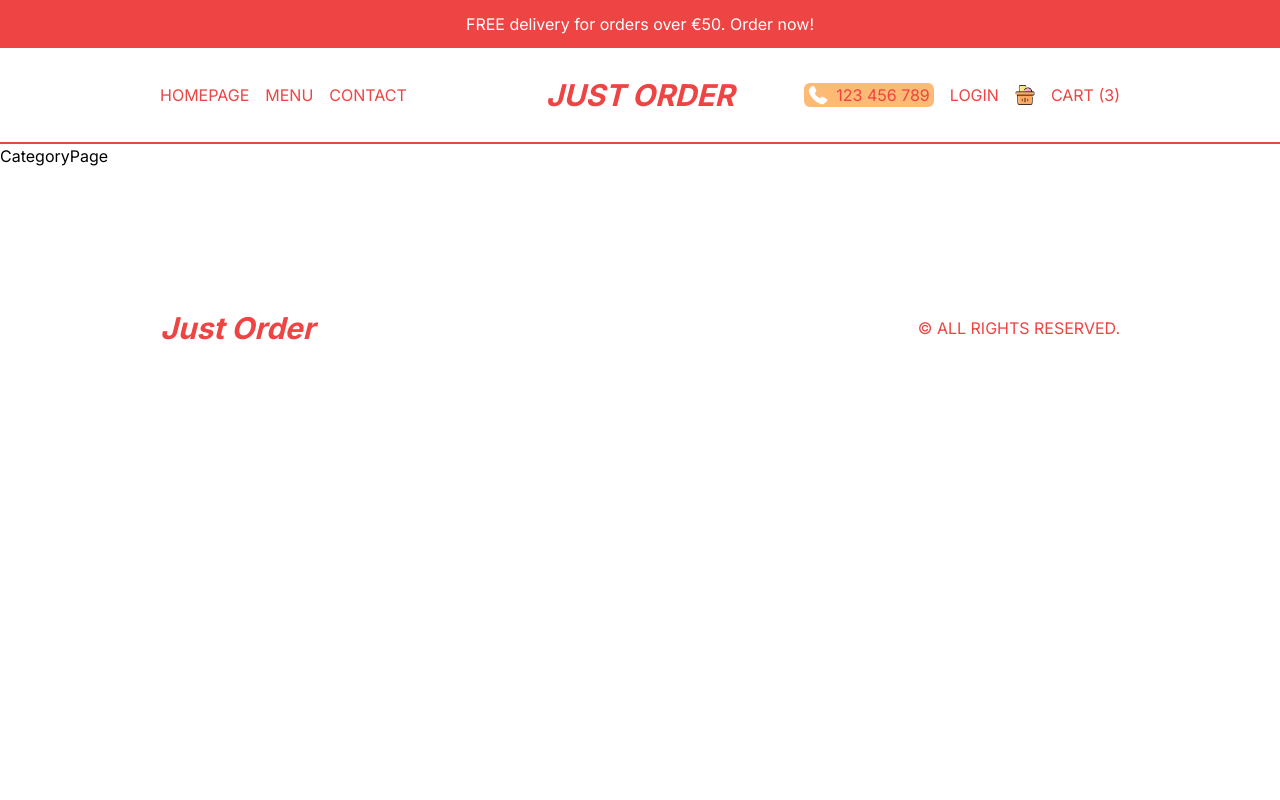
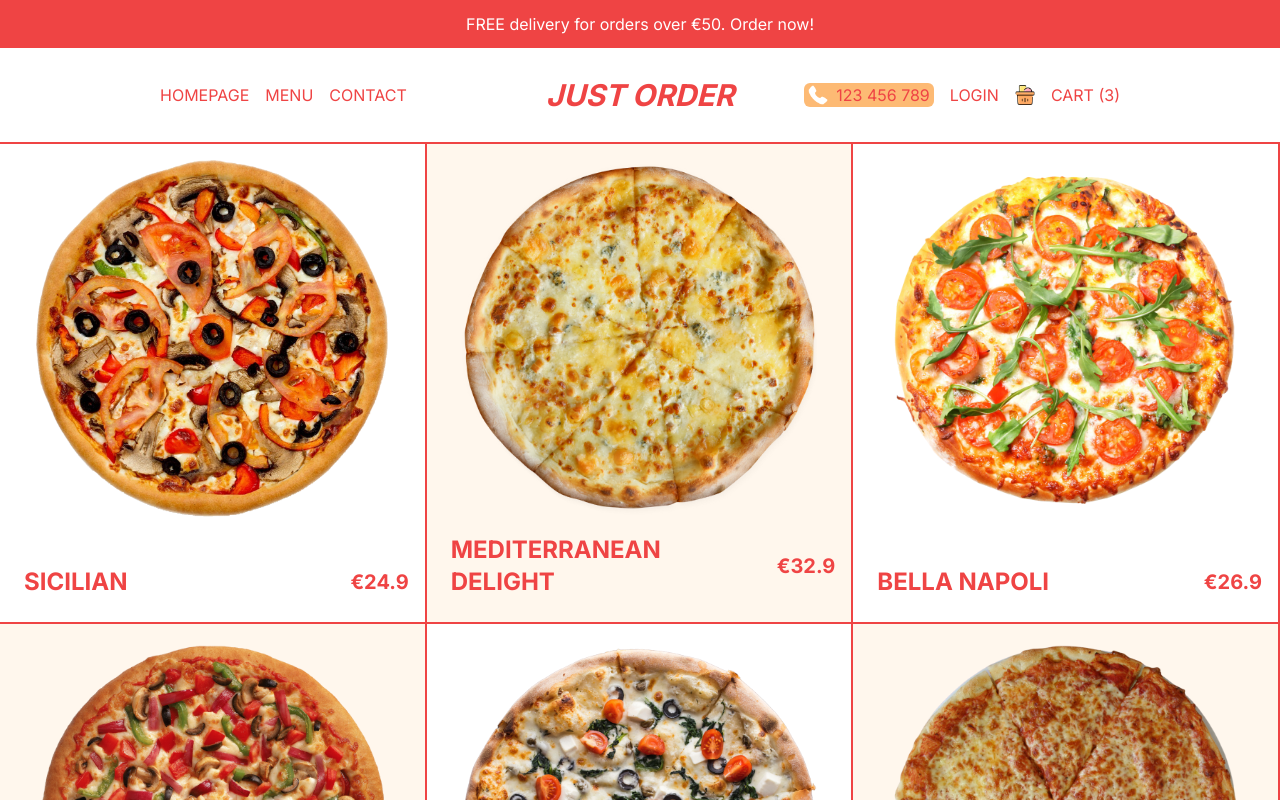
Before and after one commit to federico-init/restaurant-nextjs, a Next.js app: page /menu/burgers in a window 1280 px wide. Shown: the top 800 px of the page. Built offline with nearby package versions, Linux system fonts and the light colour scheme.

Commit message:
chore: category page (mock data)

```diff
--- a/src/app/menu/[category]/page.tsx
+++ b/src/app/menu/[category]/page.tsx
@@ -1,7 +1,40 @@
-import React from "react";
+import { pizzas } from "@/data";
+import Image from "next/image";
+import Link from "next/link";
 
 const CategoryPage = () => {
-  return <div>CategoryPage</div>;
+  return (
+    <div className="flex flex-wrap text-red-500">
+      {pizzas.map((item) => (
+        <Link
+          className="flex flex-col justify-between w-full sm:w-1/2 lg:w-1/3 h-[60vh] p-4 border-r-2 border-b-2 border-red-500 even:bg-orange-50 group"
+          key={item.id}
+          href={`/product/${item.id}`}
+        >
+          {/* IMAGE CONTAINER */}
+          {item.img && (
+            <div className="relative h-[80%]">
+              <Image
+                src={item.img}
+                alt={item.title}
+                fill
+                className="object-contain"
+              />
+            </div>
+          )}
+
+          {/* TEXT CONTAINER */}
+          <div className="flex items-center justify-between font-bold">
+            <h1 className="text-2xl uppercase p-2">{item.title}</h1>
+            <h2 className="group-hover:hidden text-xl">€{item.price}</h2>
+            <button className="hidden group-hover:block uppercase bg-red-500 text-white p-2 rounded-md">
+              Add to Cart
+            </button>
+          </div>
+        </Link>
+      ))}
+    </div>
+  );
 };
 
 export default CategoryPage;
```
